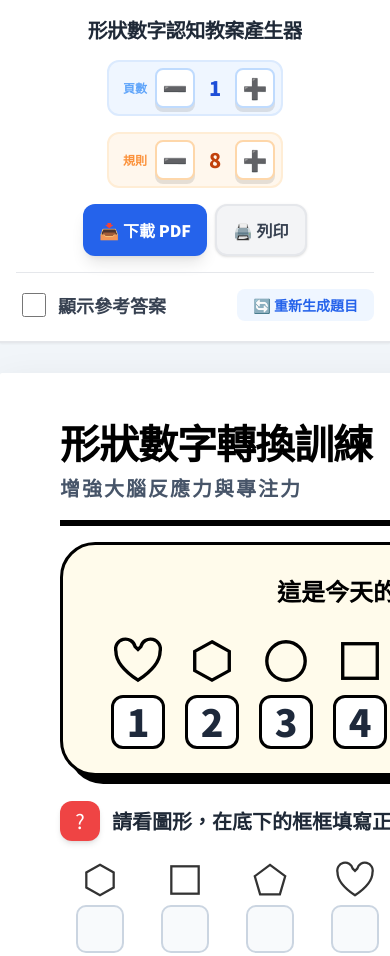
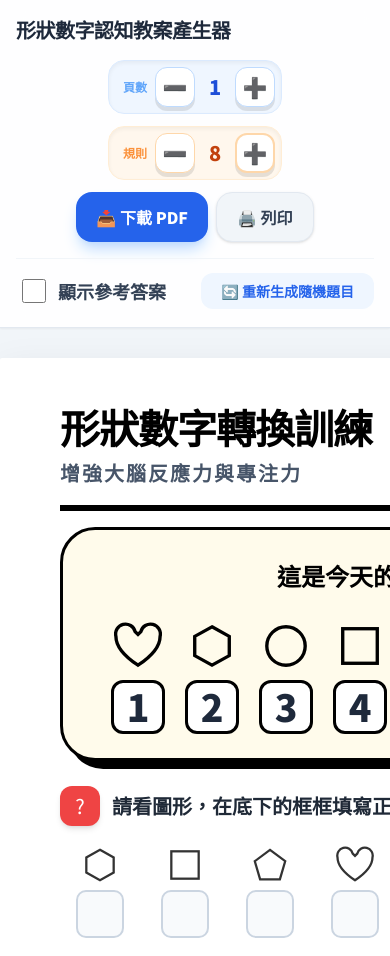
Before and after one commit to mattsue1003/numberattention, a plain HTML site: page index.html in a window 390 px wide. Shown: the top 956 px of the page. Drawn offline with nearby package versions, Linux system fonts and the light colour scheme.

Commit message:
index.html

```diff
--- a/index.html
+++ b/index.html
@@ -2,14 +2,22 @@
 <html lang="zh-TW">
 <head>
     <meta charset="UTF-8">
-    <meta name="viewport" content="width=device-width, initial-scale=1.0">
+    <meta name="viewport" content="width=device-width, initial-scale=1.0, maximum-scale=1.0, user-scalable=no">
+    <meta http-equiv="X-UA-Compatible" content="ie=edge">
     <title>形狀數字認知教案產生器</title>
+
+    <!-- 引入外部套件 -->
     <script src="https://cdn.tailwindcss.com"></script>
-    <!-- 引入 PDF 產生必備套件 -->
     <script src="https://cdnjs.cloudflare.com/ajax/libs/html2canvas/1.4.1/html2canvas.min.js"></script>
     <script src="https://cdnjs.cloudflare.com/ajax/libs/jspdf/2.5.1/jspdf.umd.min.js"></script>
+
     <style>
         @import url('https://fonts.googleapis.com/css2?family=Noto+Sans+TC:wght@400;500;700;900&display=swap');
+
+        :root {
+            --a4-width: 794px;
+            --a4-height: 1123px;
+        }
 
         body {
             font-family: 'Noto Sans TC', sans-serif;
@@ -22,8 +30,8 @@
 
         /* A4 紙張標準尺寸 (210mm @ 96dpi ≈ 794px, 297mm @ 96dpi ≈ 1123px) */
         .a4-page {
-            width: 794px;
-            height: 1123px;
+            width: var(--a4-width);
+            height: var(--a4-height);
             padding: 45px 60px;
             margin: 30px auto;
             background: white;
@@ -34,9 +42,10 @@
             flex-direction: column;
             page-break-after: always;
             border-radius: 2px;
+            overflow: hidden;
         }
 
-        /* 試卷標題區域：確保不換行 */
+        /* 標題與版面設定 */
         .header-title {
             font-size: 30pt;
             font-weight: 900;
@@ -56,7 +65,6 @@
             padding-bottom: 10px;
         }
 
-        /* 密碼表容器 */
         .rule-card {
             background-color: #fffbeb;
             border: 3.5px solid #000;
@@ -136,7 +144,7 @@
         }
 
         .btn-control {
-            transition: all 0.2s;
+            transition: all 0.2s cubic-bezier(0.4, 0, 0.2, 1);
             box-shadow: 0 4px 0px rgba(0,0,0,0.1);
         }
         .btn-control:active {
@@ -144,26 +152,26 @@
             box-shadow: 0 2px 0px rgba(0,0,0,0.1);
         }
 
-        /* 下載中的遮罩 */
+        /* 讀取畫面 */
         #loading-overlay {
             display: none;
             position: fixed;
             top: 0; left: 0; width: 100%; height: 100%;
-            background: rgba(0,0,0,0.85);
+            background: rgba(15, 23, 42, 0.9);
             z-index: 9999;
             flex-direction: column;
             justify-content: center;
             align-items: center;
             color: white;
-            backdrop-filter: blur(4px);
+            backdrop-filter: blur(8px);
         }
 
-        /* 離屏渲染專用 */
+        /* 離屏擷取容器 - 優化相容性 */
         #offscreen-capture {
             position: fixed;
             top: 0;
             left: -10000px;
-            width: 794px;
+            width: var(--a4-width);
             z-index: -9999;
             pointer-events: none;
             opacity: 0;
@@ -175,7 +183,7 @@
             .a4-page {
                 margin: 0 !important;
                 box-shadow: none !important;
-                border-radius: 0;
+                border-radius: 0 !important;
             }
             @page { size: A4; margin: 0; }
         }
@@ -185,10 +193,12 @@
             .preview-wrapper {
                 transform: scale(calc(100vw / 840px));
                 transform-origin: top center;
-                padding-bottom: 20px;
+                margin-bottom: 20px;
             }
             #app-content {
-                height: calc(100vw * 1.42 * var(--page-count, 1) + 40px);
+                /* 動態調整容器高度以容納縮放內容 */
+                height: auto;
+                min-height: calc(100vw * 1.42 * var(--page-count, 1) + 60px);
             }
         }
     </style>
@@ -196,56 +206,59 @@
 <body>
 
     <div id="loading-overlay">
-        <div class="animate-spin rounded-full h-16 w-16 border-t-4 border-blue-500 mb-4"></div>
-        <p class="text-xl font-bold text-center px-6">正在產生高品質 PDF...<br><span class="text-sm font-normal text-gray-400 mt-2 block">正在執行像素級位移補償，請稍候</span></p>
+        <div class="animate-spin rounded-full h-16 w-16 border-t-4 border-blue-500 mb-6"></div>
+        <p class="text-xl font-bold text-center px-6 leading-relaxed">
+            正在生成高品質 PDF...<br>
+            <span class="text-sm font-normal text-slate-400 mt-2 block">正在執行像素級位移補償校正</span>
+        </p>
     </div>
 
-    <!-- 離屏擷取容器 -->
     <div id="offscreen-capture"></div>
 
     <!-- 操作面板 -->
-    <div class="no-print bg-white border-b-2 border-gray-200 sticky top-0 z-50 p-4 shadow-sm">
+    <div class="no-print bg-white/90 backdrop-blur-md border-b border-slate-200 sticky top-0 z-50 p-4 shadow-sm">
         <div class="max-w-6xl mx-auto flex flex-col gap-4">
             <div class="flex flex-col lg:flex-row items-center justify-between gap-4">
-                <div class="flex items-center">
-                    <!-- 上方功能標題列改為：形狀數字認知教案產生器 -->
-                    <h1 class="text-xl md:text-2xl font-black text-gray-800 tracking-tight whitespace-nowrap overflow-hidden text-ellipsis">形狀數字認知教案產生器</h1>
+                <div class="flex items-center w-full lg:w-auto overflow-hidden">
+                    <h1 class="text-xl md:text-2xl font-black text-slate-800 tracking-tight whitespace-nowrap overflow-hidden text-ellipsis">
+                        形狀數字認知教案產生器
+                    </h1>
                 </div>
 
-                <div class="flex flex-wrap justify-center items-center gap-4">
-                    <div class="flex items-center bg-blue-50 rounded-xl p-1.5 border-2 border-blue-100">
+                <div class="flex flex-wrap justify-center items-center gap-3">
+                    <div class="flex items-center bg-blue-50 rounded-2xl p-1.5 border border-blue-100 shadow-inner">
                         <span class="px-2 text-xs font-black text-blue-400">頁數</span>
-                        <button onclick="updatePageCount(-1)" class="w-10 h-10 bg-white border-2 border-blue-200 rounded-lg flex items-center justify-center text-xl btn-control">➖</button>
+                        <button onclick="updatePageCount(-1)" class="w-10 h-10 bg-white border border-blue-200 rounded-xl flex items-center justify-center text-xl btn-control">➖</button>
                         <span id="pageCountLabel" class="w-10 text-center text-xl font-black text-blue-700">1</span>
-                        <button onclick="updatePageCount(1)" class="w-10 h-10 bg-white border-2 border-blue-200 rounded-lg flex items-center justify-center text-xl btn-control">➕</button>
+                        <button onclick="updatePageCount(1)" class="w-10 h-10 bg-white border border-blue-200 rounded-xl flex items-center justify-center text-xl btn-control">➕</button>
                     </div>
 
-                    <div class="flex items-center bg-orange-50 rounded-xl p-1.5 border-2 border-orange-100">
+                    <div class="flex items-center bg-orange-50 rounded-2xl p-1.5 border border-orange-100 shadow-inner">
                         <span class="px-2 text-xs font-black text-orange-400">規則</span>
-                        <button onclick="updateRuleCount(-1)" class="w-10 h-10 bg-white border-2 border-orange-200 rounded-lg flex items-center justify-center text-xl btn-control">➖</button>
+                        <button onclick="updateRuleCount(-1)" class="w-10 h-10 bg-white border border-orange-200 rounded-xl flex items-center justify-center text-xl btn-control">➖</button>
                         <span id="ruleCountLabel" class="w-10 text-center text-xl font-black text-orange-700">8</span>
-                        <button onclick="updateRuleCount(1)" class="w-10 h-10 bg-white border-2 border-orange-200 rounded-lg flex items-center justify-center text-xl btn-control">➕</button>
+                        <button onclick="updateRuleCount(1)" class="w-10 h-10 bg-white border-2 border-orange-200 rounded-xl flex items-center justify-center text-xl btn-control">➕</button>
                     </div>
 
                     <div class="flex gap-2">
-                        <button onclick="downloadPDF()" class="bg-blue-600 text-white px-4 md:px-6 py-3 rounded-xl font-black text-base md:text-lg shadow-lg hover:bg-blue-700 transition-all active:scale-95 flex items-center gap-2 whitespace-nowrap">
+                        <button onclick="downloadPDF()" class="bg-blue-600 text-white px-5 py-3 rounded-2xl font-black text-base md:text-lg shadow-lg shadow-blue-200 hover:bg-blue-700 transition-all active:scale-95 flex items-center gap-2 whitespace-nowrap">
                             📥 下載 PDF
                         </button>
-                        <button onclick="window.print()" class="bg-gray-100 text-gray-700 border-2 border-gray-200 px-4 md:px-6 py-3 rounded-xl font-black text-base md:text-lg shadow hover:bg-white transition-all active:scale-95 flex items-center gap-2 whitespace-nowrap">
+                        <button onclick="window.print()" class="bg-slate-100 text-slate-700 border border-slate-200 px-5 py-3 rounded-2xl font-black text-base md:text-lg shadow hover:bg-white transition-all active:scale-95 flex items-center gap-2 whitespace-nowrap">
                             🖨️ 列印
                         </button>
                     </div>
                 </div>
             </div>
 
-            <div class="flex flex-wrap items-center justify-between gap-4 border-t pt-3">
-                <label class="flex items-center gap-3 cursor-pointer p-1.5 hover:bg-gray-50 rounded-lg transition-colors">
-                    <input type="checkbox" id="showAnswers" onchange="render()" class="w-6 h-6 rounded text-blue-600 border-2 border-gray-300">
-                    <span class="text-lg font-bold text-gray-700">顯示參考答案</span>
+            <div class="flex flex-wrap items-center justify-between gap-4 border-t border-slate-100 pt-3">
+                <label class="flex items-center gap-3 cursor-pointer p-1.5 hover:bg-slate-50 rounded-xl transition-colors select-none">
+                    <input type="checkbox" id="showAnswers" onchange="render()" class="w-6 h-6 rounded-lg text-blue-600 border-slate-300 focus:ring-blue-500">
+                    <span class="text-lg font-bold text-slate-700">顯示參考答案</span>
                 </label>
 
-                <button onclick="initData()" class="text-sm font-black text-blue-600 bg-blue-50 px-4 py-1.5 rounded-lg hover:bg-blue-100 transition-colors">
-                    🔄 重新生成題目
+                <button onclick="initData()" class="text-sm font-black text-blue-600 bg-blue-50 px-5 py-2 rounded-xl hover:bg-blue-100 transition-colors">
+                    🔄 重新生成隨機題目
                 </button>
             </div>
         </div>
@@ -277,7 +290,7 @@
         };
 
         function updatePageCount(v) {
-            state.pageCount = Math.max(1, Math.min(10, state.pageCount + v));
+            state.pageCount = Math.max(1, Math.min(20, state.pageCount + v));
             document.getElementById('pageCountLabel').innerText = state.pageCount;
             document.documentElement.style.setProperty('--page-count', state.pageCount);
             initData();
@@ -350,11 +363,11 @@
                         </div>
                     </div>
 
-                    <div class="mt-2 pt-2 border-t border-gray-100 flex justify-between items-center text-gray-400 font-black">
-                        <div class="flex items-center gap-2 text-blue-300 text-xs">
-                            每天練習，頭腦更靈活！
+                    <div class="mt-2 pt-2 border-t border-slate-100 flex justify-between items-center text-slate-400 font-bold">
+                        <div class="flex items-center gap-2 text-blue-300 text-xs uppercase tracking-wider">
+                            KEEP TRAINING, KEEP SHARP!
                         </div>
-                        <div class="bg-gray-100 px-3 py-1 rounded-full text-xs text-gray-500 pdf-footer-page"><span>PAGE ${pIdx + 1}</span></div>
+                        <div class="bg-slate-50 px-3 py-1 rounded-full text-xs text-slate-400 border border-slate-100 pdf-footer-page"><span>PAGE ${pIdx + 1}</span></div>
                     </div>
                 </div>
             `;
@@ -383,11 +396,14 @@
                 const mm2Up = '-7.56px';   // 2mm 補償
 
                 for (let i = 0; i < state.pages.length; i++) {
+                    // 1. 在隔離環境渲染
                     offscreen.innerHTML = getPageHTML(state.pages[i], i, showAnswers);
                     const targetEl = offscreen.firstElementChild;
 
-                    await new Promise(resolve => setTimeout(resolve, 300));
+                    // 2. 增加等待時間確保 DOM 與字體完全就緒
+                    await new Promise(resolve => setTimeout(resolve, 500));
 
+                    // 3. 擷取
                     const canvas = await html2canvas(targetEl, {
                         scale: 3,
                         useCORS: true,
@@ -397,25 +413,22 @@
                         width: 794,
                         height: 1123,
                         onclone: (clonedDoc) => {
-                            // 1. 數字：向上移動 3mm
+                            // 執行 PDF 專屬位置校正
                             clonedDoc.querySelectorAll('.pdf-n-fix').forEach(el => {
                                 el.style.display = 'inline-block';
                                 el.style.transform = `translateY(${mm3Up})`;
                             });
 
-                            // 2. 指示文字串：向上移動 2mm
                             clonedDoc.querySelectorAll('.pdf-text-fix span').forEach(el => {
                                 el.style.display = 'inline-block';
                                 el.style.transform = `translateY(${mm2Up})`;
                             });
 
-                            // 3. 問號 (?)：向上移動 2mm
                             clonedDoc.querySelectorAll('.pdf-q-fix span').forEach(el => {
                                 el.style.display = 'inline-block';
                                 el.style.transform = `translateY(${mm2Up})`;
                             });
 
-                            // 頁碼補償
                             clonedDoc.querySelectorAll('.pdf-footer-page span').forEach(el => {
                                 el.style.display = 'inline-block';
                                 el.style.transform = 'translateY(-4px)';
@@ -438,7 +451,7 @@
                     offscreen.innerHTML = '';
                 }
 
-                pdf.save(`教案_${new Date().getTime()}.pdf`);
+                pdf.save(`認知教案_${new Date().toISOString().split('T')[0]}.pdf`);
             } catch (error) {
                 console.error("PDF generation failed:", error);
                 alert("下載失敗。建議使用「列印」功能並選擇「另存為 PDF」。");
@@ -447,7 +460,10 @@
             }
         }
 
-        window.onload = initData;
+        // 頁面初始化
+        window.onload = () => {
+            initData();
+        };
     </script>
 </body>
 </html>
```
